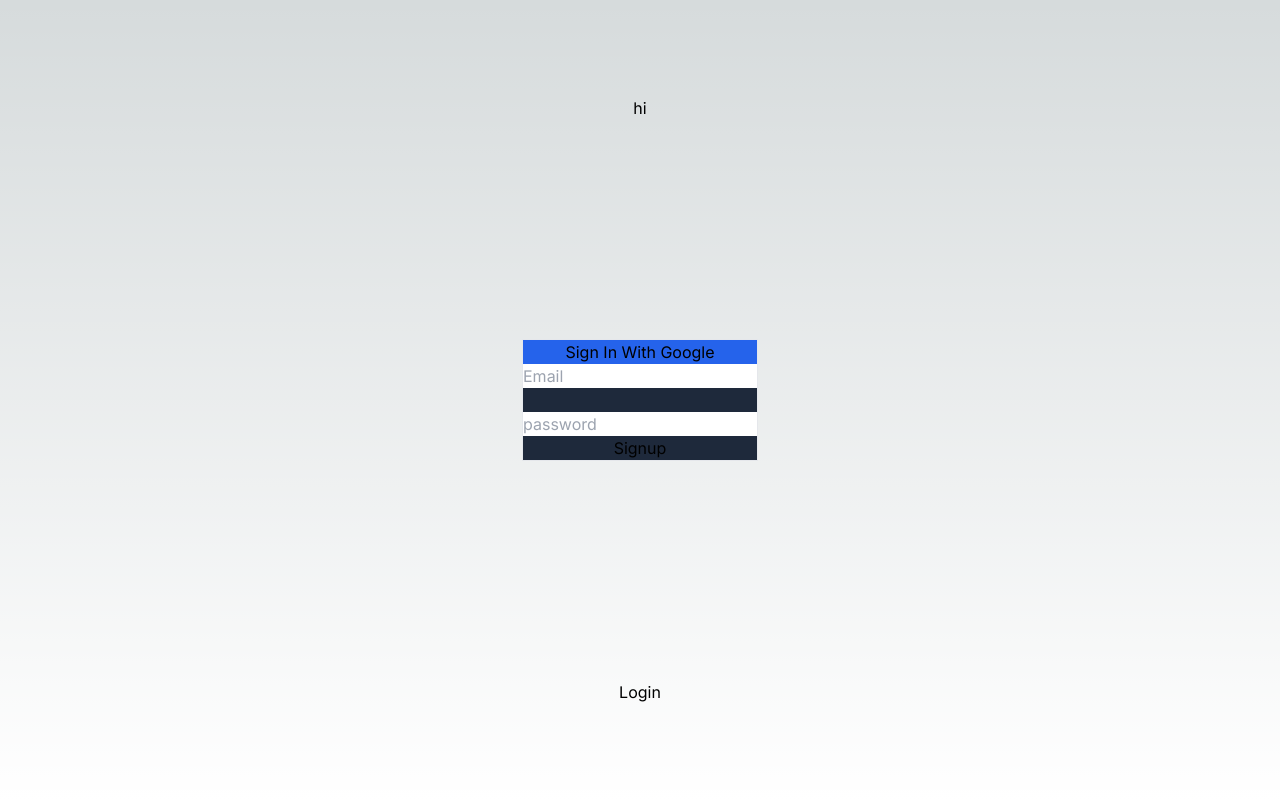
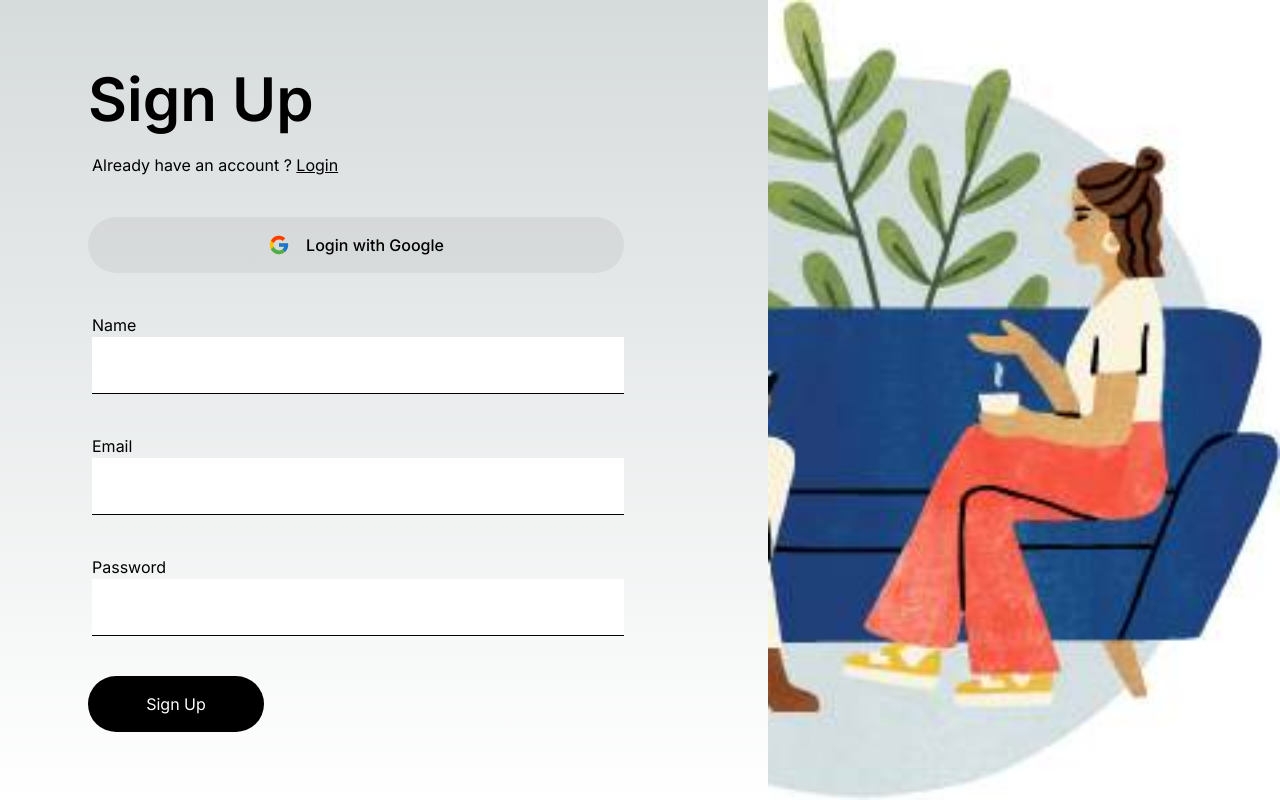
Before and after one commit to Sachin24704/Therapy, a Next.js app: page / in a window 1280 px wide. Built offline with nearby package versions, Linux system fonts and the light colour scheme; no server answers.

Commit message:
signup page

```diff
--- a/src/app/page.js
+++ b/src/app/page.js
@@ -3,7 +3,7 @@
 
 export default function Home() {
   return (
-    <main className="flex min-h-screen flex-col items-center justify-between p-24">
+    <main className="">
       <Signup />
       {/* <div className="z-10 w-full max-w-5xl items-center justify-between font-mono text-sm lg:flex">
         <p className="fixed left-0 top-0 flex w-full justify-center border-b border-gray-300 bg-gradient-to-b from-zinc-200 pb-6 pt-8 backdrop-blur-2xl dark:border-neutral-800 dark:bg-zinc-800/30 dark:from-inherit lg:static lg:w-auto  lg:rounded-xl lg:border lg:bg-gray-200 lg:p-4 lg:dark:bg-zinc-800/30">
--- a/src/components/Signup.jsx
+++ b/src/components/Signup.jsx
@@ -17,10 +17,11 @@
 const Signup = () => {
   const [email, setEmail] = useState("");
   const [password, setpassword] = useState("");
+  const [username, setUsername] = useState("");
   const router = useRouter();
   const provider = new GoogleAuthProvider();
 
-  const { isLoading, authUser } = useAuth();
+  const { isLoading, authUser, setAuthUser } = useAuth();
 
   useEffect(() => {
     // redirect to home page when authenticated
@@ -39,13 +40,16 @@
     if (!email || !password) return;
     try {
       const user = await createUserWithEmailAndPassword(auth, email, password);
+      setAuthUser({
+        username,
+      });
       console.log(user);
+      router.push("/login");
     } catch (error) {
       console.error("error", error);
+      alert(error);
     }
     // TODO: implement authentication
-
-    router.push("/login");
   };
   const signInWithGoogle = async () => {
     try {
@@ -59,38 +63,76 @@
   return isLoading || (!isLoading && authUser) ? (
     <Loader />
   ) : (
-    <>
-      <h1>hi </h1>
-      <div className="flex flex-col border bg-slate-800 content-center">
-        <button
-          onClick={signInWithGoogle}
-          className="cursor-pointer bg-blue-600 "
-        >
-          Sign In With Google
-        </button>
-        <form onSubmit={handleSubmit} className="flex flex-col">
-          <input
-            onChange={handleChange}
-            className=""
-            name="email"
-            placeholder="Email"
-            value={email}
-          />
-          <br />
-          <input
-            onChange={handleChange}
-            className=""
-            name="password"
-            placeholder="password"
-            value={password}
-          />
-          <button type="submit" className="">
-            Signup{" "}
-          </button>
-        </form>
+    <main className="flex lg:h-[100vh]">
+      <div className="w-full lg:w-[60%] p-8 md:p-14 flex items-center justify-center lg:justify-start">
+        <div className="p-8 w-[600px]">
+          <h1 className="text-6xl font-semibold">Sign Up</h1>
+          <p className="mt-6 ml-1">
+            Already have an account ?{" "}
+            <Link
+              href="/login"
+              className="underline hover:text-blue-400 cursor-pointer"
+            >
+              Login
+            </Link>
+          </p>
+
+          <div className="bg-black/[0.05] text-white w-full py-4 mt-10 rounded-full transition-transform hover:bg-black/[0.8] active:scale-90 flex justify-center items-center gap-4 cursor-pointer group">
+            <FcGoogle size={22} />
+            <span
+              className="font-medium text-black group-hover:text-white"
+              onClick={signInWithGoogle}
+            >
+              Login with Google
+            </span>
+          </div>
+
+          <form onSubmit={(e) => e.preventDefault()}>
+            <div className="mt-10 pl-1 flex flex-col">
+              <label>Name</label>
+              <input
+                type="text"
+                className="font-medium border-b border-black p-4 outline-0 focus-within:border-blue-400"
+                onChange={(e) => setUsername(e.target.value)}
+                required
+              />
+            </div>
+            <div className="mt-10 pl-1 flex flex-col">
+              <label>Email</label>
+              <input
+                type="email"
+                name="email"
+                className="font-medium border-b border-black p-4 outline-0 focus-within:border-blue-400"
+                onChange={(e) => setEmail(e.target.value)}
+                required
+              />
+            </div>
+            <div className="mt-10 pl-1 flex flex-col">
+              <label>Password</label>
+              <input
+                type="password"
+                name="password"
+                className="font-medium border-b border-black p-4 outline-0 focus-within:border-blue-400"
+                onChange={(e) => setpassword(e.target.value)}
+                required
+              />
+            </div>
+            <button
+              className="bg-black text-white w-44 py-4 mt-10 rounded-full transition-transform hover:bg-black/[0.8] active:scale-90"
+              onClick={handleSubmit}
+            >
+              Sign Up
+            </button>
+          </form>
+        </div>
       </div>
-      <Link href="/login"> Login</Link>
-    </>
+      <div
+        className="w-[40%] bg-slate-400 bg-cover bg-right-top hidden lg:block"
+        style={{
+          backgroundImage: "url('/therapy.png')",
+        }}
+      ></div>
+    </main>
   );
 };
 export default Signup;
```
